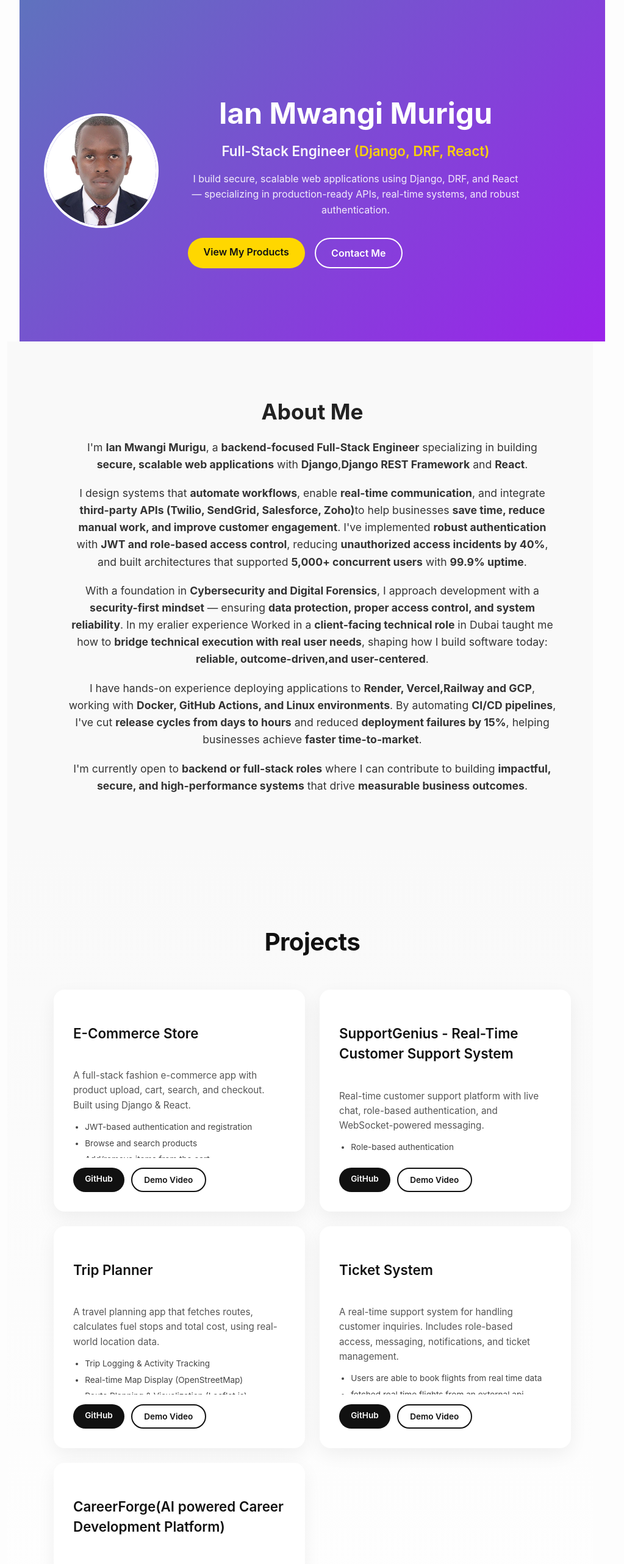
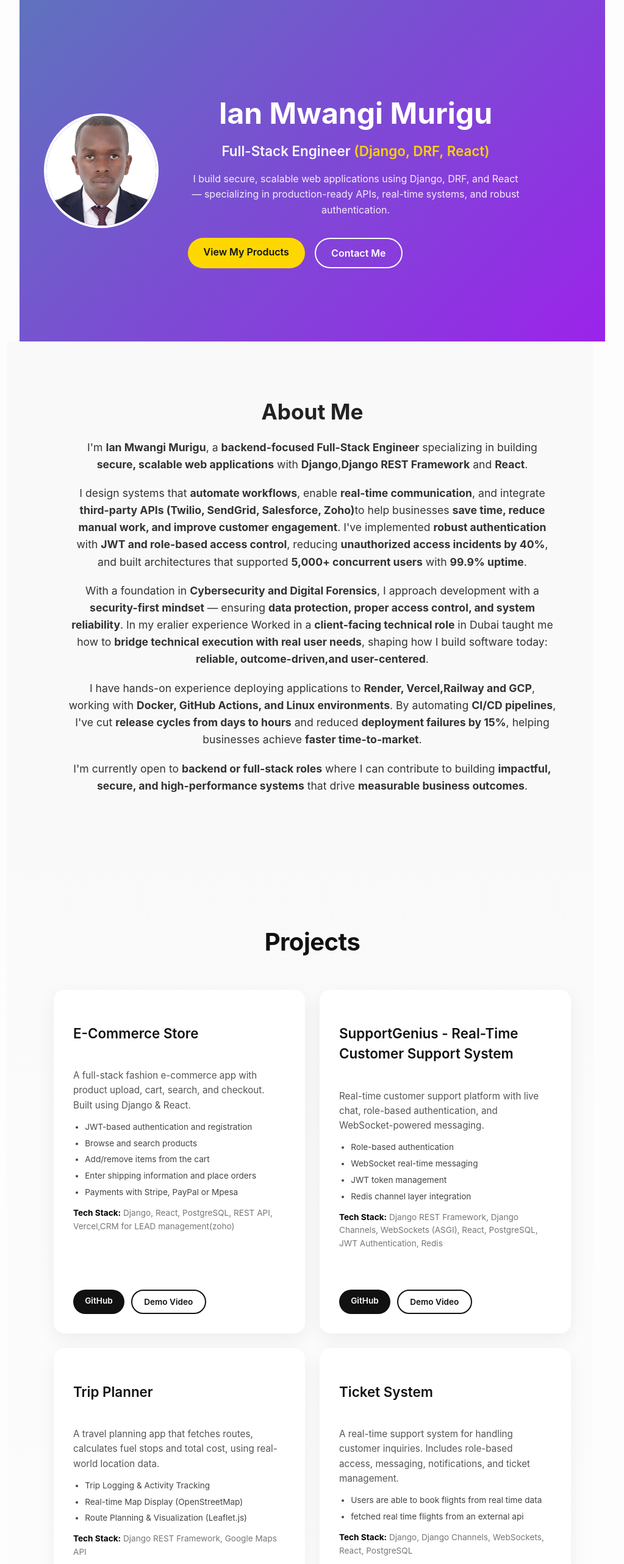
Before and after one commit to Ianmwangi934/Portfolio, a React (Vite) app: page / in a window 1280 px wide. Shown: the top 2565 px of the page at 61% size, without its empty margins (148-1171 px from the left). Built offline with nearby package versions, Linux system fonts and the light colour scheme.

Commit message:
Fixed cards again

```diff
--- a/src/components/Projects.css
+++ b/src/components/Projects.css
@@ -35,7 +35,7 @@
   display: flex;
   flex-direction: column;
 
-  height: 300px; /* Fixed height */
+  height: 500px; /* Fixed height */
 }
 
 .project-card:hover {
```
